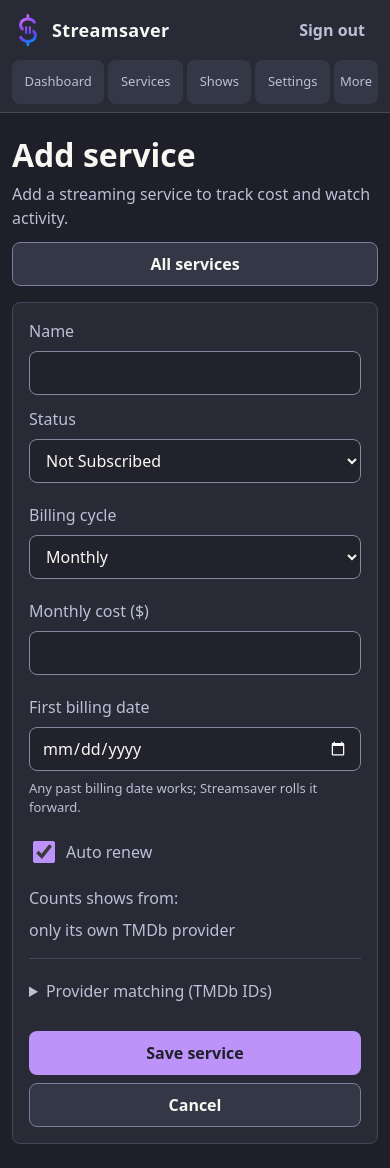
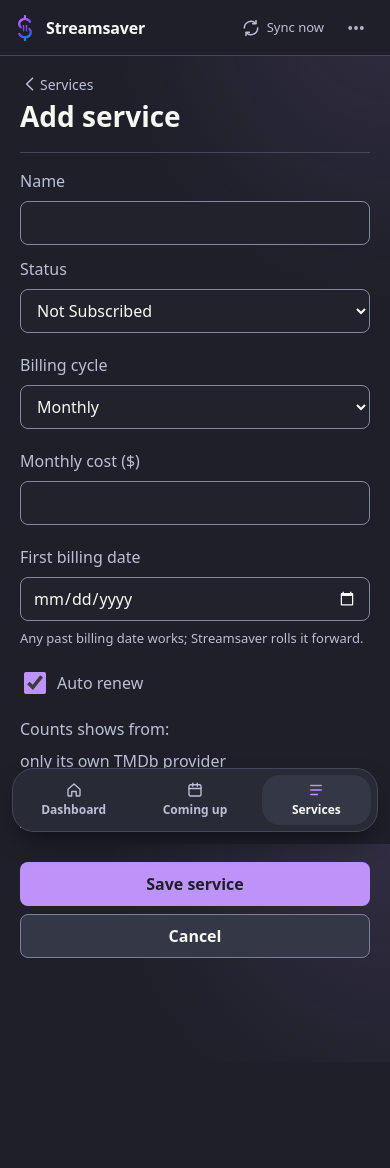
Before and after one commit to noahphex/streamsaver, a Flask app: page /services/new in a window 390 px wide. After the commit the page ends 1003 px from the top, so only its background shows below. Run offline with Flask 3, Linux system fonts and the light colour scheme; the visitor is signed in with stand-in values (Sample User, id 1); data comes from the database, SQL or seed files in the repository; data that the repository does not hold is empty.

Commit message:
Redesign 1/3: new frame — top bar, bottom tabs, one pill, no heroes
- Top bar: brand, Dashboard / Coming up / Services (desktop), a
  "Synced 2:00 AM" sync button (the only sync control) and a ⋯ menu with
  Shows library, Settings, Credentials, About and Sign out
- Phone: one 56px top row and a floating bottom tab bar with SVG icons;
  first content at ~72px
- Page subtitles and Shows view tabs removed; compact "Add" on Services;
  "‹ Services" back link on the edit page; Actions and Show states
  panels removed from the dashboard
- Divider-separated sections instead of boxes on Settings, Credentials,
  About, the edit page and the Shows library
- One .pill component with green/yellow/cyan/pink/quiet variants
  (5.62–10.40:1) replacing five chip styles
- ui-monospace tabular numerals for amounts and dates only; themed
  selection, caret and scrollbars; inline SVG icon macros

Co-Authored-By: Claude Opus 5.5 <noreply@anthropic.com>

```diff
--- a/web/app.py
+++ b/web/app.py
@@ -116,6 +116,7 @@ def create_app():
         return {
             "is_unlocked": bool(_credentials(optional=True)),
             "signed_in": bool(session.get("signed_in")),
+            "settings": {"last_trakt_sync": _get_setting("last_trakt_sync")},
             "csrf_token": csrf_token,
             "status_labels": {
                 "subscribed": "Subscribed",
@@ -1080,7 +1081,7 @@ def _nice_date(value):
     return f"{d:%b} {d.day}" + ("" if d.year == datetime.now().year else f", {d.year}")
 
 
-def _local_time(value):
+def _local_time(value, compact=False):
     """Trakt/UTC ISO timestamp → local 12-hour time, e.g. 'Oct 28, 12:20 PM'."""
     if not value:
         return "never"
@@ -1091,6 +1092,10 @@ def _local_time(value):
     if dt.tzinfo is None:
         return _nice_date(value)  # date-only values (e.g. provider cache) have no time
     dt = dt.astimezone()
+    if compact:
+        if dt.date() == datetime.now().astimezone().date():
+            return dt.strftime("%I:%M %p").lstrip("0")
+        return f"{dt:%b} {dt.day}"
     return f"{_nice_date(dt.date().isoformat())}, {dt:%I:%M %p}".replace(", 0", ", ")
 
 
--- a/web/static/app.css
+++ b/web/static/app.css
@@ -2,8 +2,12 @@
   color-scheme: dark;
   /* Dracula (draculatheme.com): page sits one step darker than panels */
   --bg: #1e1f29;
-  --panel: #282a36;
-  --panel-2: #343746;
+  --surface: #282a36;
+  --raise: #343746;
+  --purple: #bd93f9;
+  --mono: ui-monospace, "SF Mono", Menlo, monospace;
+  --panel: var(--surface);
+  --panel-2: var(--raise);
   --field: #21222c;
   --line: #44475a;
   --button-border: #7b7f9a;
@@ -18,10 +22,6 @@
   --orange: #ffb86c;
   --red: #ff5555;
   --yellow: #f1fa8c;
-  --status-subscribed: var(--green);
-  --status-unsubscribed: var(--muted);
-  --status-suspended: var(--yellow);
-  --status-not-subscribed: var(--muted);
   --danger: var(--red);
   --success: var(--green);
   --fs-xs: 13px;
@@ -29,7 +29,7 @@
   --fs-base: 16px;
   --fs-md: 18px;
   --fs-lg: 22px;
-  --fs-xl: 32px;
+  --fs-xl: 30px;
   --fs-hero: 40px;
   --sp-1: 4px;
   --sp-2: 8px;
@@ -40,44 +40,63 @@
 }
 ::selection { background: color-mix(in srgb, var(--accent), transparent 55%); color: var(--text); }
 :focus-visible { outline: 2px solid var(--pink); outline-offset: 2px; }
-html { scrollbar-color: var(--line) var(--bg); }
+html { scrollbar-color: var(--line) var(--bg); scrollbar-width: thin; caret-color: var(--purple); }
+::-webkit-scrollbar { width: 8px; height: 8px; }
+::-webkit-scrollbar-track { background: var(--bg); }
+::-webkit-scrollbar-thumb { background: var(--line); border-radius: 999px; }
 * { box-sizing: border-box; }
 body {
   margin: 0;
   font-family: ui-sans-serif, system-ui, -apple-system, BlinkMacSystemFont, "Segoe UI", sans-serif;
-  font-variant-numeric: tabular-nums;
-  background: var(--bg);
+  background: radial-gradient(120% 60% at 100% 0%, color-mix(in srgb, var(--purple), transparent 88%), transparent 60%), var(--bg);
+  background-attachment: fixed;
   color: var(--text);
   font-size: var(--fs-base);
   line-height: 1.5;
 }
 button, input, select, textarea { font: inherit; }
-a { color: inherit; text-decoration: none; }
-.inline-link { color: var(--accent); text-decoration: underline; text-underline-offset: 2px; }
+a { color: inherit; text-decoration: none; text-underline-offset: 3px; }
+.inline-link { color: var(--accent); text-decoration: underline; text-underline-offset: 3px; }
+.icon { width: 20px; height: 20px; flex: none; }
 .topbar {
   position: sticky; top: 0; z-index: 10;
-  display: flex; align-items: center; gap: var(--sp-4);
-  padding: var(--sp-3) var(--sp-4);
-  background: var(--panel); border-bottom: 1px solid var(--line);
+  display: flex; align-items: center; gap: var(--sp-2);
+  min-height: 68px; padding: 0 var(--sp-3);
+  background: var(--bg); border-bottom: 1px solid var(--line);
 }
-.brand { display: inline-flex; align-items: center; gap: var(--sp-2); flex: 0 0 auto; font-weight: 800; letter-spacing: .02em; }
-.brand img { width: 28px; height: 28px; object-fit: contain; }
-.nav { display: flex; gap: var(--sp-2); flex: 1; }
-.nav-more { display: none; }
-.nav a, .view-tabs a { min-height: 44px; display: inline-flex; align-items: center; padding: var(--sp-2) var(--sp-3); border-radius: 8px; color: var(--muted); white-space: nowrap; }
-.nav a:hover, .view-tabs a:hover { background: var(--panel-2); color: var(--text); }
-.nav a[aria-current="page"], .view-tabs a[aria-current="page"] { color: var(--text); background: var(--panel-2); box-shadow: inset 0 -2px 0 var(--accent); }
+.brand { display: inline-flex; align-items: center; gap: var(--sp-2); flex: none; font-weight: 800; letter-spacing: -.01em; }
+.brand img { width: 26px; height: 26px; object-fit: contain; }
+.nav { display: flex; gap: 0; }
+.nav a { min-height: 44px; display: inline-flex; align-items: center; padding: var(--sp-2) var(--sp-3); border-radius: 8px; color: var(--muted); white-space: nowrap; }
+.nav a > .icon { display: none; }
+.nav a:hover { background: var(--raise); color: var(--text); }
+.nav a[aria-current="page"] { color: var(--text); background: var(--raise); }
+.sync-form { margin-left: auto; flex: none; }
+button.sync { background: transparent; color: var(--muted); gap: 6px; border: 0; border-radius: 999px; font-size: 13px; font-weight: 400; }
+.sync-prefix { margin-right: -6px; }
+button.sync:hover { background: var(--surface); color: var(--text); }
+.menu { position: relative; flex: none; }
+.menu > summary { display: grid; place-items: center; width: 44px; height: 44px; padding: 0; border-radius: 999px; list-style: none; }
+.menu > summary::-webkit-details-marker { display: none; }
+.menu > summary:hover { background: var(--surface); color: var(--text); }
+.menu-panel { position: absolute; top: calc(100% + 8px); right: 0; width: 210px; padding: 8px; background: var(--surface); border: 1px solid var(--line); border-radius: 14px; box-shadow: 0 12px 28px -8px #0009; }
+.menu-panel a, .menu-panel button { display: flex; align-items: center; width: 100%; min-height: 44px; padding: 8px 12px; border-radius: 8px; font-size: 14px; font-weight: 600; text-align: left; justify-content: start; }
+.menu-panel a:hover, .menu-panel a[aria-current="page"] { background: var(--raise); }
+.menu-panel hr { border: 0; border-top: 1px solid var(--line); margin: 8px 0; }
 .page { width: min(1120px, 100%); margin: 0 auto; padding: var(--sp-5); }
 .hero { display: flex; align-items: center; justify-content: space-between; gap: var(--sp-4); margin: var(--sp-2) 0 var(--sp-4); }
 .hero h1, .money-band h1 { margin: 0 0 var(--sp-1); font-size: var(--fs-xl); line-height: 1.15; }
-.hero h1 { display: flex; align-items: center; gap: var(--sp-2); }
+.hero h1 { display: flex; align-items: center; gap: var(--sp-3); }
+.hero h1 .button { font-size: var(--fs-sm); gap: var(--sp-1); }
+.back-link { display: inline-flex; align-items: center; min-height: 44px; color: var(--muted); font-size: var(--fs-sm); }
+.back-link:hover { color: var(--text); text-decoration: underline; }
 .hero p { margin: 0; color: var(--muted); }
 .hero-copy { min-width: 0; }
 .hero-logo { width: min(34vw, 210px); max-height: 96px; object-fit: contain; }
 .page > section + section, .page > form + section, .page > section + form,
 .page > details, .page > details + section, details + details { margin-top: var(--sp-4); }
 .panel, .card { background: var(--panel); border: 1px solid var(--line); border-radius: 8px; padding: var(--sp-4); }
-.panel h2 { margin: 0 0 var(--sp-3); font-size: var(--fs-md); }
+.panel h2, .section h2 { margin: 0 0 var(--sp-3); font-size: var(--fs-md); }
 .muted { color: var(--muted); }
 .grid { display: grid; align-items: start; gap: var(--sp-4); }
 .grid.two { grid-template-columns: repeat(2, minmax(0, 1fr)); }
@@ -177,10 +186,13 @@ a.chip:hover { border-color: currentColor; filter: brightness(1.15); }
 .provider-form[open] > summary { margin-bottom: var(--sp-3); }
 .connection-message { margin: var(--sp-1) 0 0; font-size: var(--fs-sm); }
 .form-panel details + .button-row { margin-top: var(--sp-4); }
-.danger-section { border-color: var(--red); }
+.section { padding: var(--sp-4) 0 0; border-top: 1px solid var(--line); }
+.danger-section { border: 1px solid color-mix(in srgb, var(--red) 60%, var(--line)); background: color-mix(in srgb, var(--red) 8%, var(--bg)); }
+.num, .bill-amount, .timeline-date, .mobile-next, td[data-label="Last"], td[data-label="Next"] { font-family: var(--mono); font-variant-numeric: tabular-nums; }
+.service-price small { font-family: ui-sans-serif, system-ui, sans-serif; }
 .toolbar { display: grid; grid-template-columns: 1fr 200px; gap: var(--sp-2); margin-bottom: var(--sp-3); }
-.table-wrap { overflow-x: auto; }
-table { width: 100%; border-collapse: collapse; background: var(--panel); border-radius: 8px; overflow: hidden; }
+.table-wrap { overflow-x: auto; padding-top: var(--sp-4); border-top: 1px solid var(--line); }
+table { width: 100%; border-collapse: collapse; }
 th, td { text-align: left; padding: var(--sp-3); border-bottom: 1px solid var(--line); }
 th { color: var(--muted); font-weight: 600; }
 tbody tr:hover, tbody tr:focus-within { background: color-mix(in srgb, var(--accent) 10%, var(--panel)); }
@@ -296,27 +303,33 @@ form[data-cycle="monthly"] .cost-annual, form[data-cycle="annual"] .cost-monthly
   .table-wrap, .table-wrap table { overflow: visible; }
   .table-wrap thead th { position: sticky; top: var(--topbar-height, 0px); z-index: 5; background: var(--panel-2); box-shadow: 0 1px 0 var(--line), 0 8px 18px rgba(0, 0, 0, .22); }
 }
+@media (min-width: 721px) and (max-width: 900px) {
+  .topbar { gap: 4px; }
+  .brand { font-size: 14px; }
+  .nav a { padding-inline: 8px; font-size: 14px; }
+  button.sync { padding-inline: 6px; font-size: 12px; }
+}
 @media (max-width: 720px) {
   .timeline-row { grid-template-columns: 32px minmax(0, 1fr); gap: var(--sp-2); padding: var(--sp-3); }
   .timeline-return { grid-template-columns: 24px minmax(0, 1fr); min-height: 60px; padding-block: var(--sp-2); }
   .timeline-date-desktop { display: none; }
   .timeline-date-inline { display: inline; }
   .return-context { display: block; }
-  .topbar { position: static; flex-wrap: wrap; gap: var(--sp-2); padding: var(--sp-2) var(--sp-3); }
-  .brand { font-size: var(--fs-md); min-height: 44px; }
-  .brand img { width: 32px; height: 32px; }
-  .nav { position: relative; order: 3; width: 100%; flex-basis: 100%; flex-wrap: wrap; gap: var(--sp-1); }
-  .nav > a, .nav-more > summary { flex: 1 1 auto; justify-content: center; padding: var(--sp-2) var(--sp-1); font-size: var(--fs-xs); background: var(--panel-2); }
-  .nav .nav-secondary { display: none; }
-  .nav-more { display: block; margin: 0; }
-  .nav-more > summary { display: flex; align-items: center; min-width: 44px; min-height: calc(var(--sp-6) + var(--sp-3)); border-radius: var(--sp-2); }
-  .nav-extra { display: none; position: absolute; top: 100%; right: 0; min-width: 12rem; padding: var(--sp-2); background: var(--panel); border: 1px solid var(--line); border-radius: var(--sp-2); box-shadow: 0 var(--sp-2) var(--sp-4) #0008; }
-  .nav-more[open] .nav-extra { display: grid; }
-  .topbar > form { order: 2; margin-left: auto; }
-  .page { padding: var(--sp-4) var(--sp-3) var(--sp-5); }
-  .hero { align-items: flex-start; flex-wrap: wrap; gap: var(--sp-3); }
-  .hero p { margin-top: var(--sp-2); }
-  .hero-logo { width: 86px; max-height: 68px; }
+  .topbar { position: relative; height: 56px; min-height: 56px; gap: 4px; padding: 0 12px; }
+  .brand { font-size: 16px; min-width: 0; }
+  .brand img { width: 26px; height: 26px; }
+  .nav { z-index: 20; position: fixed; left: 12px; right: 12px; bottom: max(12px, env(safe-area-inset-bottom)); height: 64px; display: grid; grid-template-columns: repeat(3, 1fr); gap: 0; padding: 0; background: var(--surface); border: 1px solid var(--line); border-radius: 22px; box-shadow: 0 12px 28px -10px #000a; }
+  .nav a { display: grid; place-items: center; align-content: center; gap: 2px; min-height: 0; margin: 6px; padding: 0; border-radius: 18px; font-size: 12px; font-weight: 600; }
+  .nav a > .icon { display: block; width: 18px; height: 18px; }
+  .nav a[aria-current="page"] .icon { color: var(--purple); }
+  .sync-prefix { display: none; }
+  button.sync { width: auto; padding: 0 6px; }
+  .page { padding: 16px 20px calc(104px + env(safe-area-inset-bottom)); }
+  .hero { align-items: center; gap: var(--sp-2); margin: 0 0 16px; }
+  .hero h1 { font-size: 28px; }
+  .hero h1 .button { width: auto; min-height: 32px; }
+  .hero.compact { align-items: start; flex-direction: column-reverse; gap: 4px; }
+  .hero.compact .back-link { min-height: 24px; }
   .grid.two, .form-grid, .toolbar { grid-template-columns: 1fr; }
   .metrics { grid-template-columns: repeat(2, minmax(0, 1fr)); }
   button, .button, .button-row form { width: 100%; }
--- /dev/null
+++ b/web/templates/_icons.html
@@ -0,0 +1,12 @@
+{% macro icon(name) -%}
+<svg class="icon" viewBox="0 0 24 24" width="24" height="24" fill="none" stroke="currentColor" stroke-width="1.8" stroke-linecap="round" stroke-linejoin="round" aria-hidden="true" focusable="false">
+  {% if name == 'refresh' %}<path d="M20 12a8 8 0 0 1-13.6 5.7M4 12a8 8 0 0 1 13.6-5.7"/><path d="M18 3v4h-4M6 21v-4h4"/>
+  {% elif name == 'more' %}<circle cx="5" cy="12" r="1.4"/><circle cx="12" cy="12" r="1.4"/><circle cx="19" cy="12" r="1.4"/>
+  {% elif name == 'home' %}<path d="M4 11l8-7 8 7v8a1 1 0 0 1-1 1h-4v-6h-6v6H5a1 1 0 0 1-1-1z"/>
+  {% elif name == 'calendar' %}<rect x="4" y="5" width="16" height="15" rx="2"/><path d="M4 10h16M9 3v4M15 3v4"/>
+  {% elif name == 'list' %}<path d="M5 6h14M5 12h14M5 18h9"/>
+  {% elif name == 'plus' %}<path d="M12 5v14M5 12h14"/>
+  {% elif name == 'chevron-left' %}<path d="m15 5-7 7 7 7"/>
+  {% endif %}
+</svg>
+{%- endmacro %}
--- a/web/templates/_timeline.html
+++ b/web/templates/_timeline.html
@@ -3,7 +3,7 @@
   {% set display = name|service_name %}{{ display.base }}{% if display.channel %} (Amazon Channel){% endif %}
 {%- endmacro %}
 {% macro titles(shows) -%}
-  {% for show in shows %}{{ show.title }} {{ show.date|nice_date }}{% if not loop.last %} · {% endif %}{% endfor %}
+  {% for show in shows %}{{ show.title }} <span class="num">{{ show.date|nice_date }}</span>{% if not loop.last %} · {% endif %}{% endfor %}
 {%- endmacro %}
 {% macro inline_date(event) -%}
   <time class="timeline-date timeline-date-inline" datetime="{{ event.date }}">{{ event.date|nice_date }} · </time>
@@ -22,12 +22,12 @@
         {% if event.verdict.kind not in ('prepaid', 'unknown') %}<span class="verdict-dot" aria-hidden="true"></span>{% endif %}
         {{ event.verdict.text }}{% if event.verdict.kind == 'returns' %}: {{ titles(event.verdict.shows[:6]) }}{% if event.verdict.shows|length > 6 %}<details><summary>+{{ event.verdict.shows|length - 6 }} more</summary>{{ titles(event.verdict.shows[6:]) }}</details>{% endif %}{% endif %}
         {% if event.verdict.kind == 'nothing_new' and event.todo is defined %}
-          <a class="inline-link timeline-todo" href="{{ url_for('dashboard') }}#todo">{{ event.todo.label }} →</a>
+          <a class="inline-link timeline-todo" href="{{ url_for('dashboard') }}#todo">{{ event.todo.label }}</a>
         {% endif %}
       </div>
     {% else %}
       <span>{{ inline_date(event) }}<strong>{{ event.title }}</strong> returns <span class="muted return-context">on {{ timeline_service(event.service_name) }}{% if event.context %} · {{ event.context }}{% endif %}</span></span>
-      {% if event.service_status in ('unsubscribed', 'not_subscribed') %}<a class="inline-link tone-resubscribe" href="{{ url_for('dashboard') + '#todo' if event.resubscribe_todo else url_for('service_edit', service_id=event.service_id) }}">Resubscribe?</a>{% endif %}
+      {% if event.service_status in ('unsubscribed', 'not_subscribed') %}<a class="inline-link resubscribe-link" href="{{ url_for('dashboard') + '#todo' if event.resubscribe_todo else url_for('service_edit', service_id=event.service_id) }}">Resubscribe?</a>{% endif %}
     {% endif %}
   </div>
 </li>
--- a/web/templates/base.html
+++ b/web/templates/base.html
@@ -1,8 +1,10 @@
+{% from "_icons.html" import icon %}
 <!doctype html>
 <html lang="en">
 <head>
   <meta charset="utf-8">
   <meta name="viewport" content="width=device-width, initial-scale=1">
+  <meta name="theme-color" content="#1e1f29">
   <title>{% block title %}Streamsaver{% endblock %}</title>
   <link rel="stylesheet" href="{{ url_for('static', filename='app.css') }}">
 </head>
@@ -15,22 +17,25 @@
     </a>
     {% if signed_in %}
       <nav class="nav" aria-label="Main">
-        {% for endpoint, label in [("dashboard", "Dashboard"), ("services", "Services"), ("shows", "Shows"), ("settings", "Settings")] %}
-          <a href="{{ url_for(endpoint) }}" {% if request.endpoint == endpoint %}aria-current="page"{% endif %}>{{ label }}</a>
+        {% for endpoint, label, symbol in [("dashboard", "Dashboard", "home"), ("shows", "Coming up", "calendar"), ("services", "Services", "list")] %}
+          <a href="{{ url_for(endpoint) }}"{% if (request.endpoint == endpoint and (endpoint != 'shows' or request.args.get('view') != 'all')) or (endpoint == 'services' and request.endpoint in ('service_edit', 'service_new')) %} aria-current="page"{% endif %}>{{ icon(symbol) }}<span>{{ label }}</span></a>
         {% endfor %}
-        {% for endpoint, label in [("credentials", "Credentials"), ("about", "About")] %}
-          <a class="nav-secondary" href="{{ url_for(endpoint) }}" {% if request.endpoint == endpoint %}aria-current="page"{% endif %}>{{ label }}</a>
-        {% endfor %}
-        <details class="nav-more">
-          <summary>More</summary>
-          <div class="nav-extra">
-            {% for endpoint, label in [("credentials", "Credentials"), ("about", "About")] %}
-              <a href="{{ url_for(endpoint) }}" {% if request.endpoint == endpoint %}aria-current="page"{% endif %}>{{ label }}</a>
-            {% endfor %}
-          </div>
-        </details>
       </nav>
-      <form method="post" action="{{ url_for('lock') }}"><input type="hidden" name="csrf_token" value="{{ csrf_token() }}"><button class="quiet">Sign out</button></form>
+      <form class="sync-form" method="post" action="{{ url_for('action_sync') }}">
+        <input type="hidden" name="csrf_token" value="{{ csrf_token() }}">
+        <button class="sync" title="Sync now" aria-label="Sync now{% if settings.last_trakt_sync %}. Last synced {{ settings.last_trakt_sync|local_time }}{% endif %}">{{ icon('refresh') }}{% if settings.last_trakt_sync %}<span class="sync-prefix">Synced </span><span class="num">{{ settings.last_trakt_sync|local_time(compact=True) }}</span>{% else %}<span>Sync now</span>{% endif %}</button>
+      </form>
+      <details class="menu">
+        <summary aria-label="More">{{ icon('more') }}</summary>
+        <div class="menu-panel">
+          <a href="{{ url_for('shows', view='all') }}"{% if request.endpoint == 'shows' and request.args.get('view') == 'all' %} aria-current="page"{% endif %}>Shows library</a>
+          {% for endpoint, label in [("settings", "Settings"), ("credentials", "Credentials"), ("about", "About")] %}
+            <a href="{{ url_for(endpoint) }}"{% if request.endpoint == endpoint %} aria-current="page"{% endif %}>{{ label }}</a>
+          {% endfor %}
+          <hr>
+          <form method="post" action="{{ url_for('lock') }}"><input type="hidden" name="csrf_token" value="{{ csrf_token() }}"><button class="quiet">Sign out</button></form>
+        </div>
+      </details>
     {% endif %}
   </header>
   <main class="page" id="main" tabindex="-1">
@@ -48,6 +53,16 @@
   <script>
     (() => {
       if (document.querySelector(".flash")) document.querySelector(".flash-stack").focus();
+      const menu = document.querySelector(".menu");
+      document.addEventListener("keydown", (event) => {
+        if (event.key === "Escape" && menu?.open) {
+          menu.open = false;
+          menu.querySelector("summary").focus();
+        }
+      });
+      document.addEventListener("click", (event) => {
+        if (menu?.open && !menu.contains(event.target)) menu.open = false;
+      });
       const topbar = document.querySelector(".topbar");
       new ResizeObserver(() => {
         document.documentElement.style.setProperty("--topbar-height", `${topbar.getBoundingClientRect().height}px`);
@@ -76,7 +91,7 @@
         button.style.width = `${button.getBoundingClientRect().width}px`;
         button.style.height = `${button.getBoundingClientRect().height}px`;
         button.dataset.originalText = button.textContent.trim();
-        button.innerHTML = `<span class="button-spinner" aria-hidden="true"></span><span class="visually-hidden">${loadingLabel(button.dataset.originalText)}</span>`;
+        button.innerHTML = `<span class="button-spinner" aria-hidden="true"></span><span class="visually-hidden">${loadingLabel(button.getAttribute("aria-label") || button.dataset.originalText)}</span>`;
         button.classList.add("is-loading");
         button.setAttribute("aria-busy", "true");
         button.disabled = true;
--- a/web/templates/service_form.html
+++ b/web/templates/service_form.html
@@ -1,17 +1,17 @@
 {% extends "base.html" %}
 {% block title %}{{ "Edit service" if editable else "Add service" }} - Streamsaver{% endblock %}
 {% from "_service_mark.html" import service_mark, snooze_undo, service_title with context %}
+{% from "_icons.html" import icon %}
 {% block content %}
 <section class="hero compact">
   <div class="hero-copy">
     <h1>{% if editable %}{{ service_mark(editable.name, editable.icon_path) }} {% endif %}<span>{{ service_title(editable.name) if editable else "Add service" }}</span></h1>
-    <p>{{ "Billing, status, and which TMDb providers count toward this service." if editable else "Add a streaming service to track cost and watch activity." }}</p>
   </div>
-  <a class="button ghost" href="{{ url_for('services') }}">All services</a>
+  <a class="back-link" href="{{ url_for('services') }}">{{ icon("chevron-left") }} Services</a>
 </section>
 
 {% for rec in snoozed %}
-<section class="panel snooze-panel">
+<section class="section snooze-panel">
   <p>Snoozed until {{ rec.until|nice_date }}: {{ rec.label }}</p>
   {% if rec.reason %}<p class="muted">{{ rec.reason|recommendation_reason }}</p>{% endif %}
   {{ snooze_undo(rec) }}
@@ -19,7 +19,7 @@
 {% endfor %}
 
 {% if advice %}
-<section class="panel">
+<section class="section">
   <h2>{{ advice.label }}</h2>
   <p class="muted">{{ advice.why }}</p>
 </section>
@@ -27,7 +27,7 @@
 
 {% set cycle = editable.billing_cycle if editable else "monthly" %}
 {% set bundles = bundle_map[editable.id] if editable else [] %}
-<section class="panel form-panel">
+<section class="section form-panel">
   <form method="post" action="{{ url_for('service_save') }}" class="stack" data-cycle="{{ cycle }}">
     <input type="hidden" name="csrf_token" value="{{ csrf_token() }}">
     {% if editable %}<input type="hidden" name="service_id" value="{{ editable.id }}">{% endif %}
@@ -58,7 +58,7 @@
 
     <div class="bundles">
       <span class="muted">Counts shows from:</span>
-      {% for b in bundles %}<span class="chip">{{ b.provider_name }}</span>{% else %}<span class="muted">only its own TMDb provider</span>{% endfor %}
+      {% for b in bundles %}<span class="pill quiet">{{ b.provider_name }}</span>{% else %}<span class="muted">only its own TMDb provider</span>{% endfor %}
     </div>
     <details class="more">
       <summary>Provider matching (TMDb IDs)</summary>
@@ -76,7 +76,7 @@
   </form>
 </section>
 {% if editable %}
-<section class="panel">
+<section class="panel danger-section">
   <h2>Delete service</h2>
   <p class="muted">Removes {{ editable.name }} and its bundles. Shows linked to it become unlinked; nothing on the streaming service changes.</p>
   <form method="post" action="{{ url_for('delete_service_route', service_id=editable.id) }}" onsubmit="return confirm('Delete {{ editable.name }}? This cannot be undone.')">
--- a/web/templates/settings.html
+++ b/web/templates/settings.html
@@ -4,11 +4,10 @@
 <section class="hero">
   <div class="hero-copy">
     <h1>Settings</h1>
-    <p>Where reports go, how often, syncing, and backups.</p>
   </div>
 </section>
 <section class="grid two">
-  <form class="panel form-panel" method="post">
+  <form class="section form-panel" method="post">
     <input type="hidden" name="csrf_token" value="{{ csrf_token() }}">
     <div class="settings-group">
       <h2>Notifications</h2>
@@ -38,7 +37,7 @@
     <button>Save settings</button>
   </form>
 
-  <section class="panel">
+  <section class="section">
     <h2>Maintenance</h2>
     <div class="settings-group">
       <h3>Sync</h3>
```
Also changed, not shown: other parts of web/static/app.css (+15 -31 lines), tests/test_web.py (+65 -11 lines), web/templates/about.html (+3 -5 lines), web/templates/credentials.html (+8 -9 lines), web/templates/dashboard.html (+3 -23 lines), web/templates/services.html (+10 -11 lines), web/templates/shows.html (+4 -8 lines).
